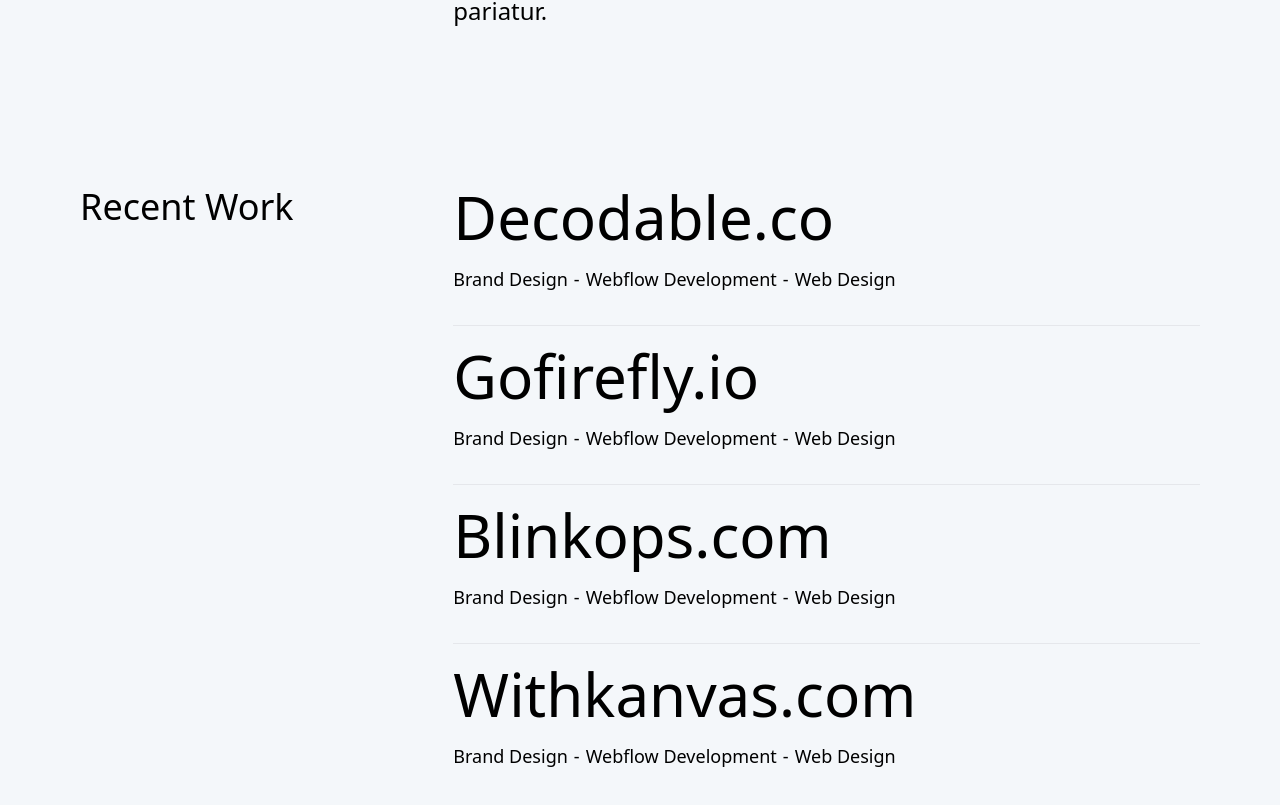
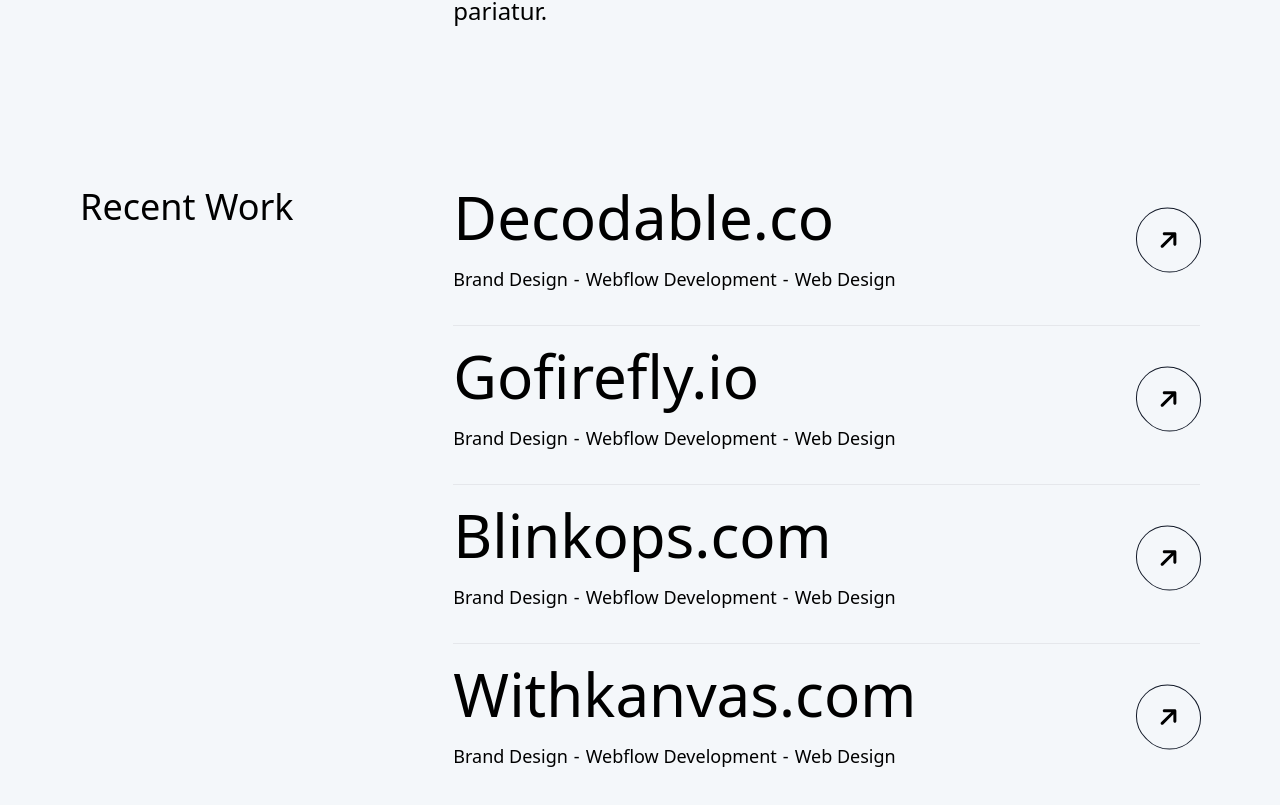
Before and after one commit to goraasep/react-exercise, a React (Vite) app: page / in a window 1280 px wide. Shown: the part 1125-1930 px from the top of the page. Built offline with nearby package versions, Linux system fonts and the light colour scheme.

Commit message:
feat: recent work done

```diff
--- a/package.json
+++ b/package.json
@@ -10,6 +10,10 @@
     "preview": "vite preview"
   },
   "dependencies": {
+    "@fortawesome/fontawesome-svg-core": "^6.6.0",
+    "@fortawesome/free-regular-svg-icons": "^6.6.0",
+    "@fortawesome/free-solid-svg-icons": "^6.6.0",
+    "@fortawesome/react-fontawesome": "^0.2.2",
     "react": "^18.3.1",
     "react-dom": "^18.3.1",
     "react-router-dom": "^6.26.2"
--- /dev/null
+++ b/src/components/WorkItem.tsx
@@ -0,0 +1,41 @@
+import { FC } from "react";
+import { FontAwesomeIcon } from "@fortawesome/react-fontawesome";
+import { faArrowRight, faHouse } from "@fortawesome/free-solid-svg-icons";
+
+interface Project {
+  name: string;
+  roles: string[];
+  link: string;
+}
+const WorkItem: FC<Project> = ({ name, roles, link }) => {
+  return (
+    <div className="flex justify-between">
+      <div>
+        <div className="text-6xl">{name}</div>
+        <div className="text-lg flex flex-row mt-[18px]">
+          {roles.map((role, index) => {
+            if (index !== 0 && index !== roles.length - 1) {
+              return (
+                <div key={index} className="flex">
+                  <div className="mx-[6px]">-</div>
+                  <div>{role}</div>
+                  <div className="mx-[6px]">-</div>
+                </div>
+              );
+            } else {
+              return <div key={index}>{role}</div>;
+            }
+          })}
+        </div>
+      </div>
+      <a className="flex items-center" href={link}>
+        <FontAwesomeIcon
+          className="p-[20px] rounded-full border-[1px] border-gray-900 -rotate-45"
+          icon={faArrowRight}
+        />
+      </a>
+    </div>
+  );
+};
+
+export default WorkItem;
--- /dev/null
+++ b/src/components/Works.tsx
@@ -0,0 +1,24 @@
+import { FC } from "react";
+import { DUMMY_PROJECTS } from "../constants/projectList.ts";
+import WorkItem from "./WorkItem.tsx";
+const Works: FC = () => {
+  return (
+    <div className="grid grid-cols-3" id="work">
+      <div className="col-span-1 text-4xl font-medium">Recent Work</div>
+      <div className="col-span-2 text-2xl flex gap-5 flex-col">
+        {DUMMY_PROJECTS.map((project, index) => {
+          return (
+            <div key={index}>
+              <WorkItem {...project} />
+              {index !== DUMMY_PROJECTS.length - 1 && <hr className="mt-8" />}
+            </div>
+          );
+        })}
+        <div></div>
+        <hr className="mt-8" />
+      </div>
+    </div>
+  );
+};
+
+export default Works;
--- a/src/pages/Home.tsx
+++ b/src/pages/Home.tsx
@@ -1,6 +1,9 @@
 import { FC } from "react";
 import Header from "../components/Header";
+import Works from "../components/Works.tsx";
 import { DUMMY_PROJECTS } from "../constants/projectList.ts";
+import { FontAwesomeIcon } from "@fortawesome/react-fontawesome";
+import { faArrowRight, faHouse } from "@fortawesome/free-solid-svg-icons";
 const Home: FC = () => {
   return (
     <>
@@ -20,28 +23,43 @@
             pariatur.
           </div>
         </div>
-        <div className="grid grid-cols-3" id="work">
+        <Works></Works>
+        {/* <div className="grid grid-cols-3" id="work">
           <div className="col-span-1 text-4xl font-medium">Recent Work</div>
           <div className="col-span-2 text-2xl flex gap-5 flex-col">
             {DUMMY_PROJECTS.map((project, index) => {
               return (
+                <div key={index}>
+                  <div className="flex justify-between">
                     <div>
                       <div className="text-6xl">{project.name}</div>
                       <div className="text-lg flex flex-row mt-[18px]">
                         {project.roles.map((role, index) => {
-                      if (index !== 0 && index !== project.roles.length - 1) {
+                          if (
+                            index !== 0 &&
+                            index !== project.roles.length - 1
+                          ) {
                             return (
-                          <>
+                              <div key={index} className="flex">
                                 <div className="mx-[6px]">-</div>
                                 <div>{role}</div>
                                 <div className="mx-[6px]">-</div>
-                          </>
+                              </div>
                             );
                           } else {
-                        return <div>{role}</div>;
+                            return <div key={index}>{role}</div>;
                           }
                         })}
                       </div>
+                    </div>
+                    <a className="flex items-center">
+                      <FontAwesomeIcon
+                        className="p-[20px] rounded-full border-[1px] border-gray-900 -rotate-45"
+                        icon={faArrowRight}
+                      />
+                    </a>
+                  </div>
+
                   {index !== DUMMY_PROJECTS.length - 1 && (
                     <hr className="mt-8" />
                   )}
@@ -51,7 +69,7 @@
             <div></div>
             <hr className="mt-8" />
           </div>
-        </div>
+        </div> */}
       </div>
     </>
   );
```
Also changed, not shown: 1 other file (tests, documents, lock files or other folders). Lines whose indentation alone changed are shown as unchanged.
